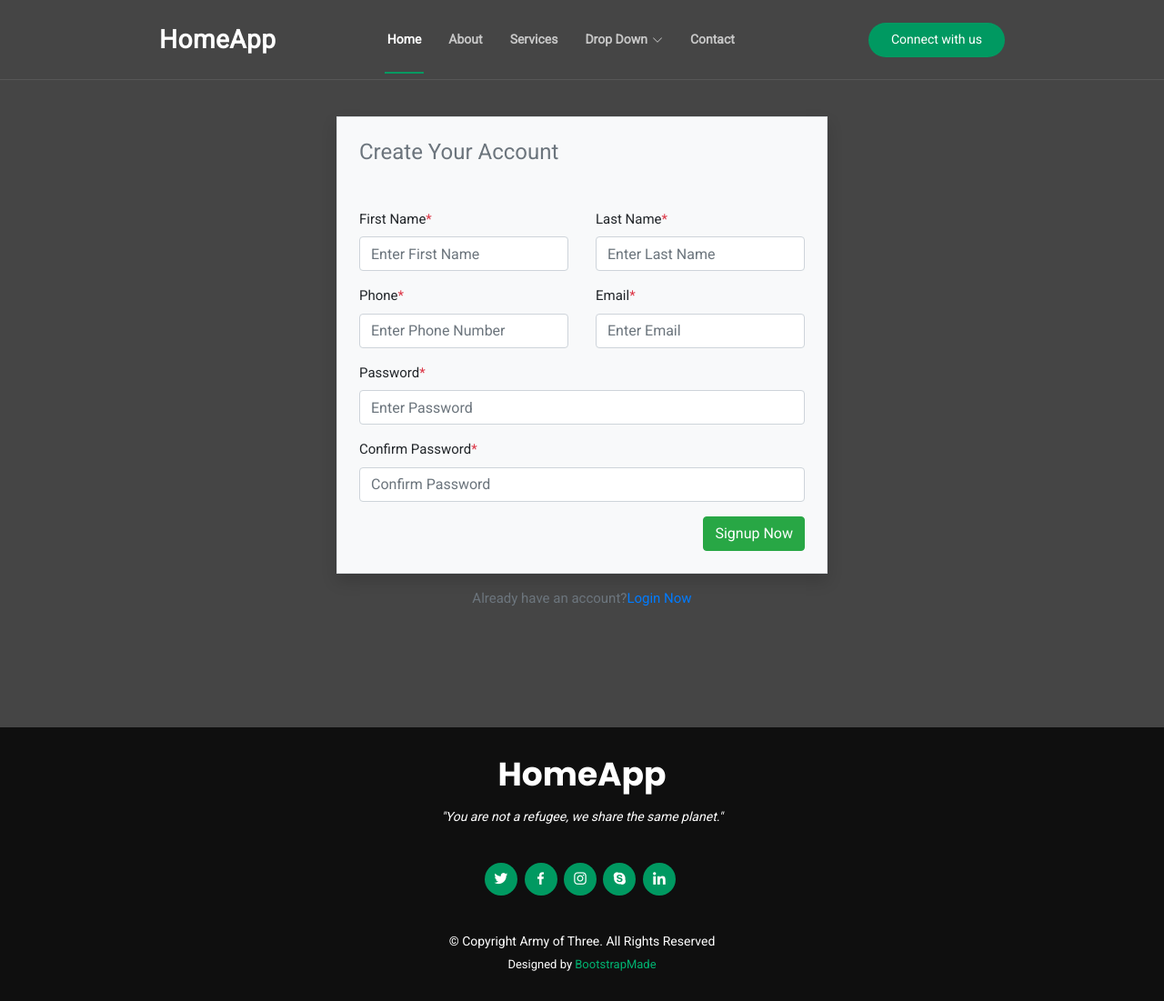
After one commit to VladimirP944/Hackaton_Project, a Flask app: page /applicant-registration in a window 1280 px wide. The commit adds this page. Shown: the whole page at 91% size. Run offline with Flask 2, Linux system fonts and the light colour scheme; parts of the project's set-up code (start-up, migrations or seed data) failed here and were passed over; some libraries are stand-ins or nearby versions.

Commit message:
Started working on applicant registration

```diff
--- a/main.py
+++ b/main.py
@@ -19,8 +19,8 @@ load_dotenv()
 @app.route("/", methods=['GET', 'POST'])
 def welcome_user():
     if "username" not in session:
-        return render_template("welcome.html")
-    return render_template("welcome.html", user=session["username"].split('@')[0].capitalize())
+        return render_template("index.html")
+    return render_template("index.html", user=session["username"].split('@')[0].capitalize())
 
 
 @app.route('/register', methods=['GET', 'POST'])
@@ -52,9 +52,9 @@ def check_user_credentials():
                 session['user_id'] = (queries.get_user_id(username))['id']
                 return redirect(url_for('welcome_user'))
             else:
-                flash('Wrong password')
+                flash('Wrong user/ password')
         else:
-            flash('User does not exist')
+            flash('Wrong user/ password')
     return redirect(url_for("welcome_user"))
 
 
@@ -62,6 +62,14 @@ def check_user_credentials():
 def logout():
     session.clear()
     return redirect(url_for("welcome_user"))
+
+
+@app.route("/applicant-registration", methods=['GET', 'POST'])
+def register_applicant():
+    if request.method == 'GET':
+        return render_template("applicant-registration.html")
+    else:
+        return redirect(url_for("welcome_user"))
 
 
 @app.route('/delete_user')
--- a/static/assets/css/login.css
+++ b/static/assets/css/login.css
@@ -121,7 +121,7 @@ article p{
 /*    }*/
 
 
-}
+
 
 .set-overlayer,
 .set-glass,
--- a/static/assets/css/style.css
+++ b/static/assets/css/style.css
@@ -146,6 +146,18 @@ h1, h2, h3, h4, h5, h6 {
   transition: 0.3s;
   font-size: 14px;
   display: inline-block;
+}
+
+.btn-success {
+  margin-left: 25px;
+  border-radius: 50px;
+  padding: 8px 25px 9px 25px;
+}
+
+.sign-up-btn {
+  background: #009961;
+  color: #fff;
+  border-radius: 50px;
 }
 .get-started-btn:hover {
   background: #00b371;
--- /dev/null
+++ b/templates/applicant-registration.html
@@ -0,0 +1,187 @@
+<!DOCTYPE html>
+<html lang="en">
+
+<head>
+  <meta charset="utf-8">
+  <meta content="width=device-width, initial-scale=1.0" name="viewport">
+
+  <title>HomeApp</title>
+  <meta content="" name="description">
+  <meta content="" name="keywords">
+
+  <!-- Favicons -->
+  <link href="../static/assets/img/favicon.png" rel="icon">
+  <link href="../static/assets/img/apple-touch-icon.png" rel="apple-touch-icon">
+
+  <!-- Google Fonts -->
+  <link href="https://fonts.googleapis.com/css?family=Open+Sans:300,300i,400,400i,600,600i,700,700i|Raleway:300,300i,400,400i,500,500i,600,600i,700,700i|Poppins:300,300i,400,400i,500,500i,600,600i,700,700i" rel="stylesheet">
+
+  <!-- Vendor CSS Files -->
+  <link href="../static/assets/vendor/bootstrap/css/bootstrap.min.css" rel="stylesheet">
+  <link href="../static/assets/vendor/bootstrap-icons/bootstrap-icons.css" rel="stylesheet">
+  <link href="../static/assets/vendor/boxicons/css/boxicons.min.css" rel="stylesheet">
+  <link href="../static/assets/vendor/glightbox/css/glightbox.min.css" rel="stylesheet">
+  <link href="../static/assets/vendor/remixicon/remixicon.css" rel="stylesheet">
+  <link href="../static/assets/vendor/swiper/swiper-bundle.min.css" rel="stylesheet">
+
+  <!-- Template Main CSS File -->
+  <link href="../static/assets/css/style.css" rel="stylesheet">
+
+  <!-- =======================================================
+  * Template Name: KnightOne - v4.7.0
+  * Template URL: https://bootstrapmade.com/knight-simple-one-page-bootstrap-template/
+  * Author: BootstrapMade.com
+  * License: https://bootstrapmade.com/license/
+  ======================================================== -->
+
+
+<!--  Login / Register Modal CSS & JS files-->
+
+  <link rel='stylesheet' href='https://cdnjs.cloudflare.com/ajax/libs/twitter-bootstrap/4.1.2/css/bootstrap.min.css'>
+  <!-- Font Awesome CSS -->
+  <link rel='stylesheet' href='https://use.fontawesome.com/releases/v5.3.1/css/all.css'>
+  <!-- Style CSS -->
+  <link rel="stylesheet" href="../static/assets/css/loginStyle.css">
+  <!-- Demo CSS -->
+  <link rel="stylesheet" href="../static/assets/css/login.css">
+
+  <script  src="../static/assets/js/loginScript.js"></script>
+
+</head>
+
+<body>
+
+  <!-- ======= Header ======= -->
+  <header id="header" class="fixed-top ">
+    <div class="container-fluid">
+
+      <div class="row justify-content-center">
+        <div class="col-xl-9 d-flex align-items-center justify-content-lg-between">
+          <h1 class="logo me-auto me-lg-0"><a href="index.html">HomeApp</a></h1>
+          <!-- Uncomment below if you prefer to use an image logo -->
+          <!-- <a href="index.html" class="logo me-auto me-lg-0"><img src="assets/img/logo.png" alt="" class="img-fluid"></a>-->
+
+          <nav id="navbar" class="navbar order-last order-lg-0">
+            <ul>
+              <li><a class="nav-link scrollto active" href="#hero">Home</a></li>
+              <li><a class="nav-link scrollto" href="#about">About</a></li>
+              <li><a class="nav-link scrollto" href="#services">Services</a></li>
+              <li class="dropdown"><a href="#"><span>Drop Down</span> <i class="bi bi-chevron-down"></i></a>
+                <ul>
+                  <li><a href="#">Drop Down 1</a></li>
+                  <li class="dropdown"><a href="#"><span>Deep Drop Down</span> <i class="bi bi-chevron-right"></i></a>
+                    <ul>
+                      <li><a href="#">Deep Drop Down 1</a></li>
+                      <li><a href="#">Deep Drop Down 2</a></li>
+                      <li><a href="#">Deep Drop Down 3</a></li>
+                      <li><a href="#">Deep Drop Down 4</a></li>
+                      <li><a href="#">Deep Drop Down 5</a></li>
+                    </ul>
+                  </li>
+                  <li><a href="#">Drop Down 2</a></li>
+                  <li><a href="#">Drop Down 3</a></li>
+                  <li><a href="#">Drop Down 4</a></li>
+                </ul>
+              </li>
+              <li><a class="nav-link scrollto" href="#contact">Contact</a></li>
+            </ul>
+            <i class="bi bi-list mobile-nav-toggle"></i>
+          </nav><!-- .navbar -->
+          <a href="#connect" class="get-started-btn scrollto">Connect with us</a>
+        </div>
+      </div>
+    </div>
+  </header><!-- End Header -->
+<section class="vh-100" style="background-color: #454545;">
+  <div class="container">
+    <div class="row">
+        <div class="col-md-6 offset-md-3">
+            <div class="signup-form">
+                <form action="" class="mt-5 border p-4 bg-light shadow">
+                    <h4 class="mb-5 text-secondary">Create Your Account</h4>
+                    <div class="row">
+                        <div class="mb-3 col-md-6">
+                            <label>First Name<span class="text-danger">*</span></label>
+                            <input type="text" name="fname" class="form-control" placeholder="Enter First Name">
+                        </div>
+
+                        <div class="mb-3 col-md-6">
+                            <label>Last Name<span class="text-danger">*</span></label>
+                            <input type="text" name="Lname" class="form-control" placeholder="Enter Last Name">
+                        </div>
+
+                        <div class="mb-3 col-md-6">
+                            <label>Phone<span class="text-danger">*</span></label>
+                            <input type="text" name="phone" class="form-control" placeholder="Enter Phone Number">
+                        </div>
+
+                        <div class="mb-3 col-md-6">
+                            <label>Email<span class="text-danger">*</span></label>
+                            <input type="text" name="email" class="form-control" placeholder="Enter Email">
+                        </div>
+
+                        <div class="mb-3 col-md-12">
+                            <label>Password<span class="text-danger">*</span></label>
+                            <input type="pass" name="password" class="form-control" placeholder="Enter Password">
+                        </div>
+
+                        <div class="mb-3 col-md-12">
+                            <label>Confirm Password<span class="text-danger">*</span></label>
+                            <input type="pass" name="confirmpassword" class="form-control" placeholder="Confirm Password">
+                        </div>
+                        <div class="col-md-12">
+                           <button class="btn btn-success float-end">Signup Now</button>
+                        </div>
+                    </div>
+                </form>
+                <p class="text-center mt-3 text-secondary">Already have an account?<a href="#">Login Now</a></p>
+            </div>
+        </div>
+    </div>
+</div>
+    <br>
+        <br>
+</section>
+  <!-- ======= Footer ======= -->
+  <footer id="footer">
+    <div class="container">
+      <h3>HomeApp</h3>
+      <p>"You are not a refugee, we share the same planet."</p>
+      <div class="social-links">
+        <a href="#" class="twitter"><i class="bx bxl-twitter"></i></a>
+        <a href="#" class="facebook"><i class="bx bxl-facebook"></i></a>
+        <a href="#" class="instagram"><i class="bx bxl-instagram"></i></a>
+        <a href="#" class="google-plus"><i class="bx bxl-skype"></i></a>
+        <a href="#" class="linkedin"><i class="bx bxl-linkedin"></i></a>
+      </div>
+      <div class="copyright">
+        &copy; Copyright <strong><span>Army of Three</span></strong>. All Rights Reserved
+      </div>
+      <div class="credits">
+        <!-- All the links in the footer should remain intact. -->
+        <!-- You can delete the links only if you purchased the pro version. -->
+        <!-- Licensing information: https://bootstrapmade.com/license/ -->
+        <!-- Purchase the pro version with working PHP/AJAX contact form: https://bootstrapmade.com/knight-simple-one-page-bootstrap-template/ -->
+        Designed by <a href="https://bootstrapmade.com/">BootstrapMade</a>
+      </div>
+    </div>
+  </footer><!-- End Footer -->
+
+  <div id="preloader"></div>
+  <a href="#" class="back-to-top d-flex align-items-center justify-content-center"><i class="bi bi-arrow-up-short"></i></a>
+
+  <!-- Vendor JS Files -->
+  <script src="../static/assets/vendor/purecounter/purecounter.js"></script>
+  <script src="../static/assets/vendor/bootstrap/js/bootstrap.bundle.min.js"></script>
+  <script src="../static/assets/vendor/glightbox/js/glightbox.min.js"></script>
+  <script src="../static/assets/vendor/isotope-layout/isotope.pkgd.min.js"></script>
+  <script src="../static/assets/vendor/swiper/swiper-bundle.min.js"></script>
+  <script src="../static/assets/vendor/php-email-form/validate.js"></script>
+
+  <!-- Template Main JS File -->
+  <script src="../static/assets/js/main.js"></script>
+
+
+</body>
+
+</html>
```
